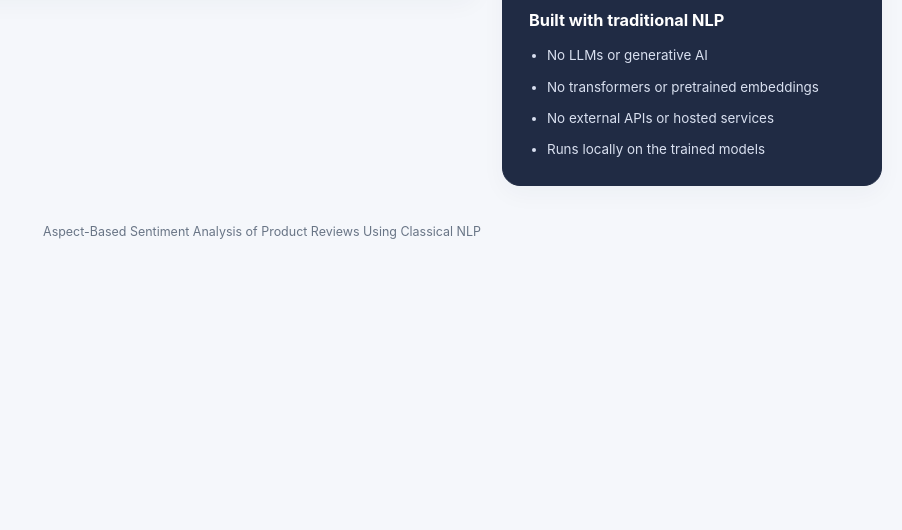
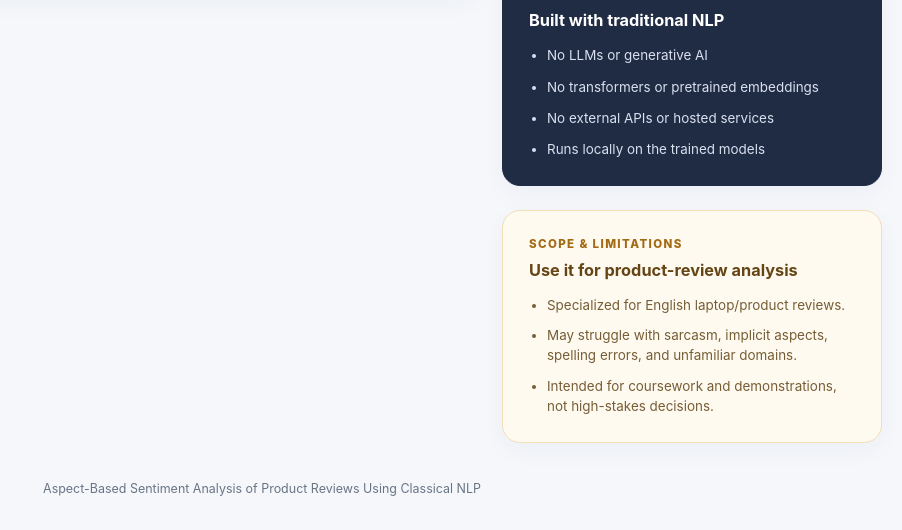
Before and after one commit to gunargrithvick/aspect-based-sentiment-analysis-of-product-reviews-using-classical-nlp, a FastAPI app: page / in a window 1280 px wide. Shown: the part 680-1210 px from the top of the page, without its empty margins (378-1280 px from the left). Before the commit the page ends 919 px from the top, so only its background shows below. Run offline with FastAPI, Linux system fonts and the light colour scheme.

Commit message:
Show scope limitations in frontend

```diff
--- a/frontend/templates/index.html
+++ b/frontend/templates/index.html
@@ -109,6 +109,16 @@
                         <li>No external APIs or hosted services</li><li>Runs locally on the trained models</li>
                     </ul>
                 </article>
+
+                <article class="card limitations-card">
+                    <p class="eyebrow">SCOPE &amp; LIMITATIONS</p>
+                    <h3>Use it for product-review analysis</h3>
+                    <ul class="limitations-list">
+                        <li>Specialized for English laptop/product reviews.</li>
+                        <li>May struggle with sarcasm, implicit aspects, spelling errors, and unfamiliar domains.</li>
+                        <li>Intended for coursework and demonstrations, not high-stakes decisions.</li>
+                    </ul>
+                </article>
             </aside>
         </main>
 
--- a/public/static/css/styles.css
+++ b/public/static/css/styles.css
@@ -62,6 +62,7 @@ textarea:focus { border-color: var(--primary); box-shadow: 0 0 0 3px rgba(54, 88
 .sentiment-pill { display: inline-block; padding: 4px 9px; border-radius: 999px; font-size: 0.74rem; font-weight: 800; }.sentiment-positive { color: var(--positive); background: #e7f6ed; }.sentiment-negative { color: var(--negative); background: #ffeaed; }.sentiment-neutral { color: var(--neutral); background: #fff5dc; }.sentiment-conflict { color: var(--conflict); background: #f1e9fb; }
 .information-card p:not(.eyebrow) { color: var(--muted); line-height: 1.65; font-size: 0.9rem; }.pipeline-step { display: flex; gap: 12px; padding: 16px 0; border-top: 1px solid var(--line); }.step-number { color: var(--primary); font-size: 0.72rem; font-weight: 800; }.pipeline-step strong { font-size: 0.86rem; }.pipeline-step p { margin: 4px 0 0; font-size: 0.79rem !important; line-height: 1.45 !important; }
 .boundary-card { background: #202b44; border-color: #202b44; }.boundary-card .eyebrow { color: #aebcff; }.boundary-card h3 { color: white; }.boundary-list { display: grid; gap: 11px; margin: 0; padding-left: 18px; color: #d9e0f0; font-size: 0.84rem; line-height: 1.5; }
+.limitations-card { background: #fffaf0; border-color: #f1dfb5; }.limitations-card .eyebrow { color: #a36a14; }.limitations-card h3 { color: #654515; }.limitations-list { display: grid; gap: 10px; margin: 0; padding-left: 18px; color: #765d35; font-size: 0.84rem; line-height: 1.5; }
 .site-footer { padding: 0 0 34px; color: var(--muted); font-size: 0.78rem; text-align: center; }
 @media (max-width: 880px) { .layout-grid { grid-template-columns: 1fr; }.side-column { display: grid; grid-template-columns: 1fr 1fr; }.metrics-grid { grid-template-columns: repeat(3, 1fr); } }
 @media (max-width: 600px) { .page-shell { width: min(100% - 24px, 1240px); }.site-header { display: block; padding-top: 30px; }.technology-badge { display: inline-block; margin-top: 18px; }.card { padding: 19px; }.side-column { display: flex; }.metrics-grid { grid-template-columns: repeat(2, 1fr); }.form-footer, .section-heading { align-items: flex-start; flex-direction: column; }.primary-button { width: 100%; justify-content: center; }.legend { margin-top: 4px; } }
```
Also changed, not shown: docs/frontend_guide.md (+1 -0 lines), CHANGELOG.md, README.md, 3 other files.
